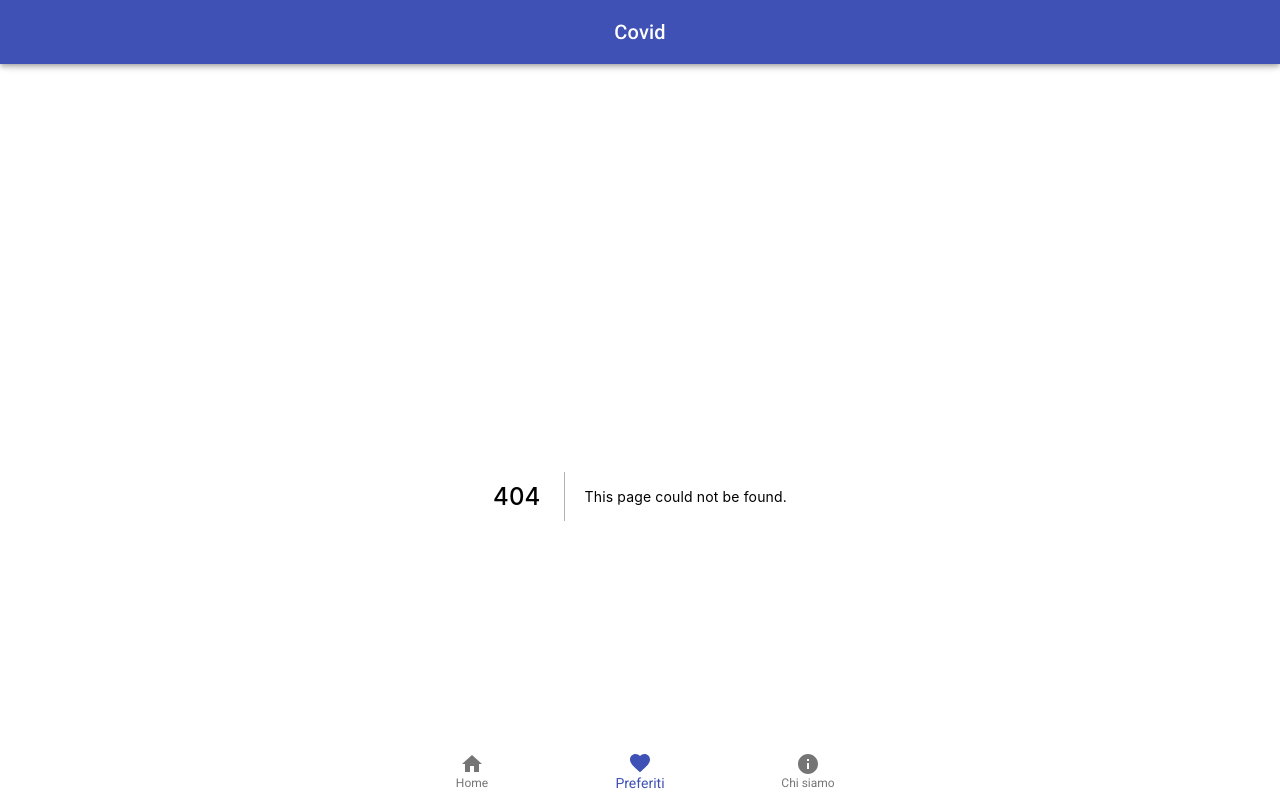
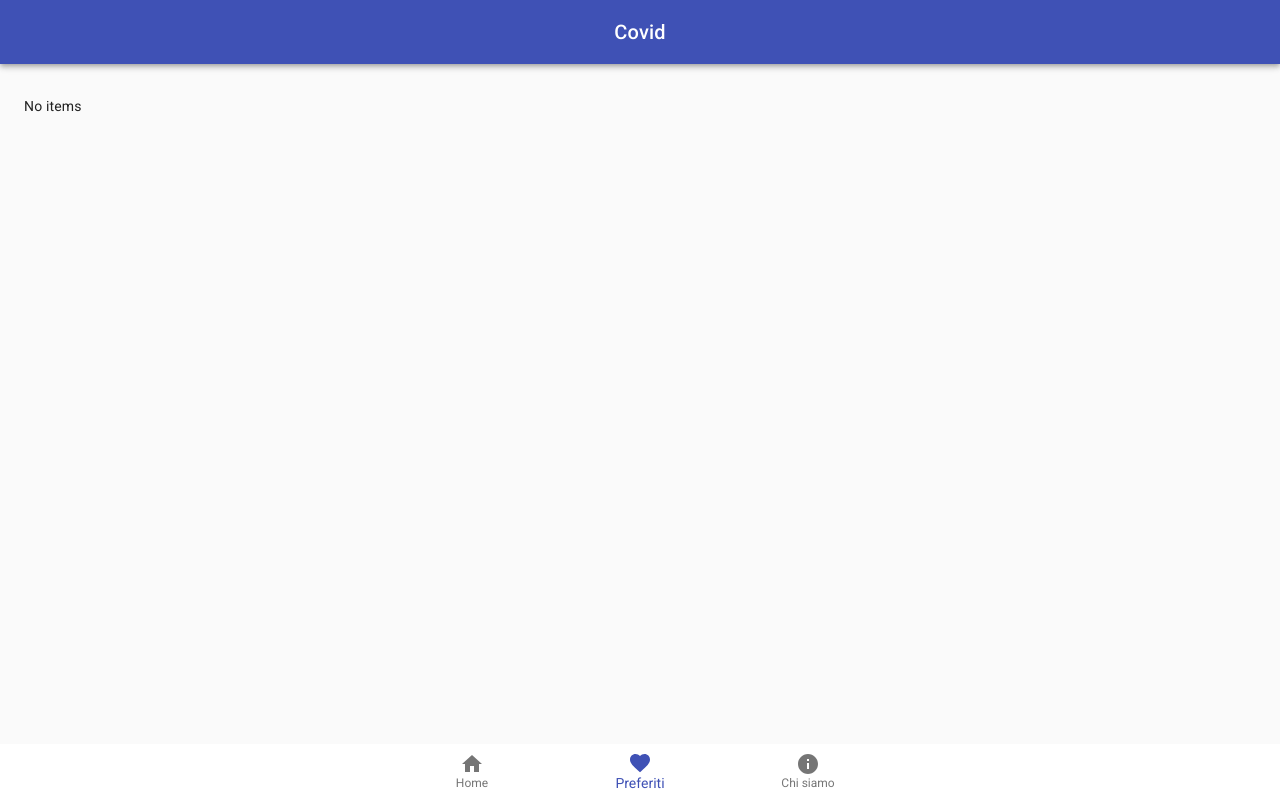
Before and after one commit to mstn/aah, a Next.js app: page /favorites in a window 1280 px wide. Before the commit this address had no page. Built offline with nearby package versions, Linux system fonts and the light colour scheme.

Commit message:
impl fav

```diff
--- a/src/components/Company.tsx
+++ b/src/components/Company.tsx
@@ -21,7 +21,7 @@ const useStyles = makeStyles(() => ({
 export default function Company(props: any) {
   const classes = useStyles();
 
-  const { name, address, notes } = props;
+  const { company: { name, address, notes }, onToggleFavorite, isFavorite } = props;
 
   return (
     <Card className={classes.root}>
@@ -39,8 +39,8 @@ export default function Company(props: any) {
         </Typography>
       </CardContent>
       <CardActions disableSpacing>
-        <IconButton aria-label="add to favorites">
-          <FavoriteIcon />
+        <IconButton onClick={onToggleFavorite} aria-label="add to favorites">
+          <FavoriteIcon color={ isFavorite ? 'error' : 'disabled' }/>
         </IconButton>
       </CardActions>
     </Card>
--- /dev/null
+++ b/src/pages/favorites.tsx
@@ -0,0 +1,33 @@
+import React from 'react';
+
+import CompanyList from "../components/CompanyList";
+
+const getFavCompaniesFromLocalStorage = () => {
+  let favorites = {};
+  const data = localStorage.getItem('companies');
+  if (data) {
+    try {
+      favorites = JSON.parse(data);
+    } catch(e) {
+      console.error('currupted local storage: it should contain a json');
+    }
+  }
+  return Object.values(favorites).filter( (company: any) => company.isFavorite === true)
+}
+
+const Favorites = () => {
+  const [state, setState] = React.useState({ companies: [], loading: true });
+  React.useEffect(() => {
+    const companies = getFavCompaniesFromLocalStorage();
+    setState({
+      companies,
+      loading: false,
+    })
+  }, []);
+
+  return (
+     <CompanyList data={state.companies} loading={state.loading}  />
+  )
+}
+
+export default Favorites;
```
Also changed, not shown: src/pages/companies/[id].tsx (+37 -1 lines).
